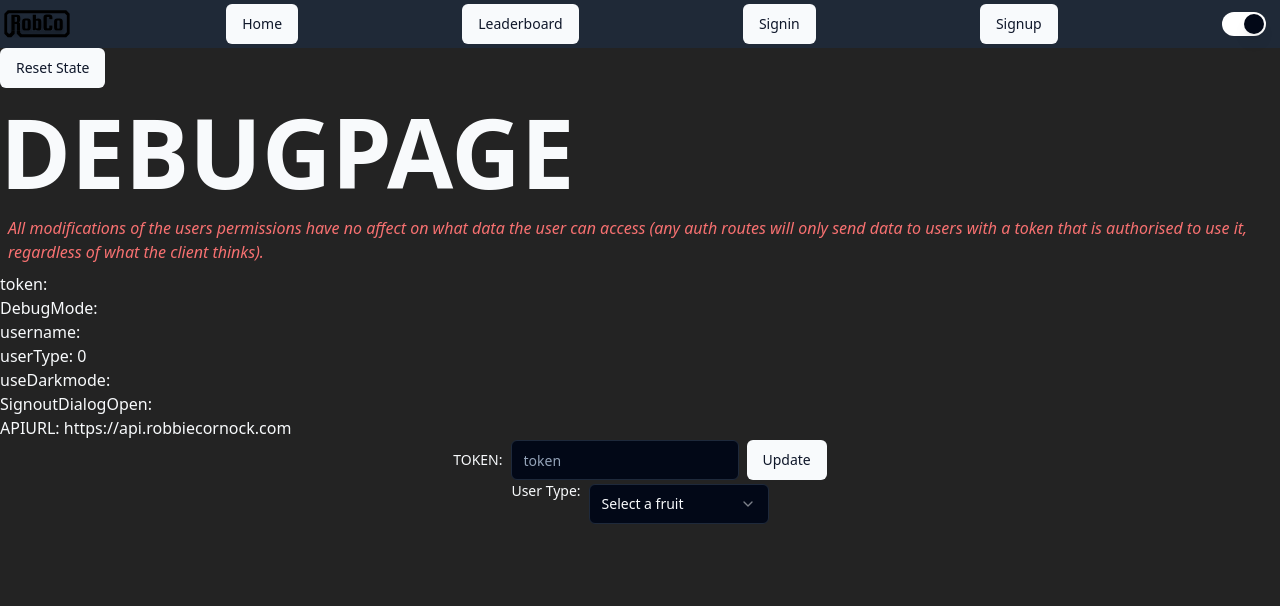
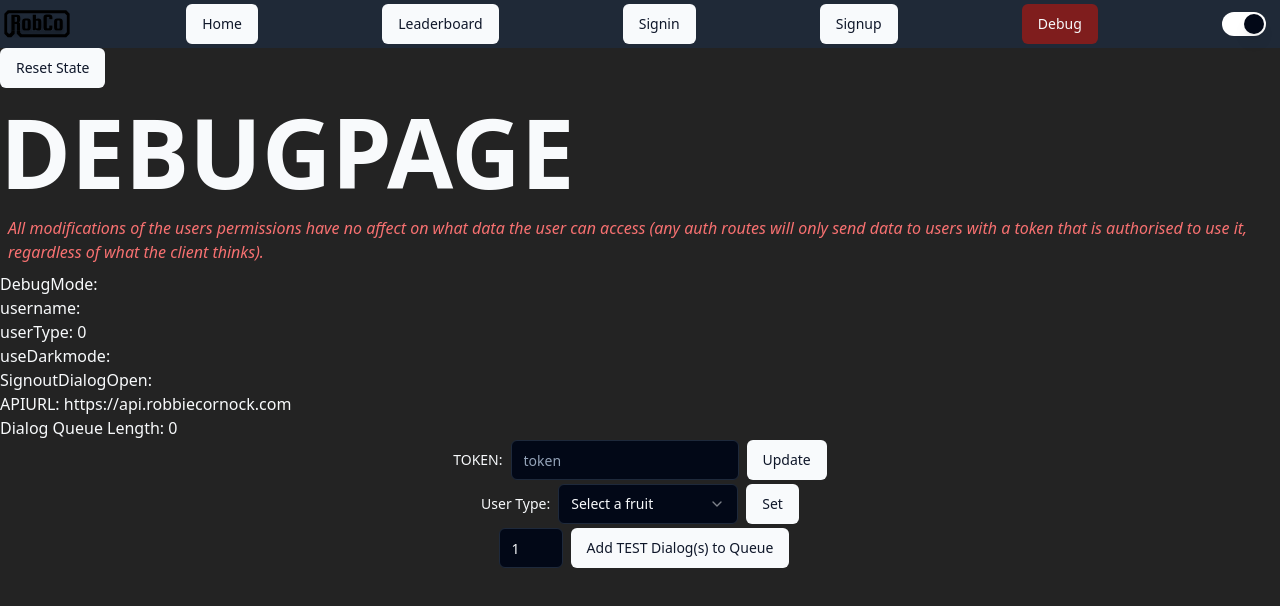
Before and after one commit to NaughtyDog6000/CompsciTDWebsite, a React (Vite) app: page /Debug in a window 1280 px wide. Shown: the top 606 px of the page. Built offline with nearby package versions, Linux system fonts and the light colour scheme.

Commit message:
incomplete work

```diff
--- a/src/App.tsx
+++ b/src/App.tsx
@@ -6,42 +6,45 @@ import {
   CustomDialogContextProps,
   UserTypeEnum,
 } from "./Structs/State";
+import { UseDarkMode } from "./main";
+import { SignoutDialog } from "./components/Signout";
+import { AuthRoute, SignedOutRoute } from "./lib/Routes";
+import { Toaster } from "./components/ui/toaster";
+import { CustomDialog, CustomDialogProps } from "@/components/CustomDialog";
+import { CompsciAPI } from "@/lib/APICALLS";
 
 import Page404 from "./Pages/Misc/Page404";
 import HomePage from "./Pages/HomePage";
 import Leaderboard from "./Pages/LeaderboardPage";
 import DebugPage from "./Pages/Misc/Debug";
-import { UseDarkMode } from "./main";
-import { SignoutDialog } from "./components/Signout";
 import SigninPage from "./Pages/Signin";
-import { AuthRoute, SignedOutRoute } from "./lib/Routes";
 import AdminPage from "./Pages/AdminPages/A_Overview";
 import SignoutPage from "./Pages/Misc/SignoutPage";
 import SignupPage from "./Pages/Signup";
-import { Toaster } from "./components/ui/toaster";
 import ProfilePage from "./Pages/SignedInExclusive/ProfilePage";
 import UserProfilePage from "./Pages/UserProfilePage";
 import BlankTestPage from "./Pages/Misc/BlankTest";
-import { CustomDialog, CustomDialogProps } from "@/components/CustomDialog";
 
 export const AppContext = createContext<AppContextProps | undefined>(undefined);
 const defaultAppState: AppState = {
-  token: null,
-  DebugMode: false,
+  DebugMode: true,
   username: null,
   userType: UserTypeEnum.SignedOut,
   useDarkmode: true,
   SignoutDialogOpen: false,
 };
-export const APIURLContext = createContext<string | undefined>(undefined);
-
+export const APIContext = createContext<CompsciAPI | undefined>(undefined);
+const defaultAPIstate: CompsciAPI = new CompsciAPI(
+  null,
+  "https://api.robbiecornock.com"
+);
 export const CustomDialogContext = createContext<
   CustomDialogContextProps | undefined
 >(undefined);
 
 function App() {
   const [AppState, SetAppState] = useState<AppState>(defaultAppState);
-  const [APIURL] = useState("https://api.robbiecornock.com");
+  const [API] = useState<CompsciAPI>(defaultAPIstate);
   const [DialogQueue, SetDialogQueue] = useState<CustomDialogProps[]>([]);
 
   useEffect(() => {
@@ -52,7 +55,7 @@ function App() {
   return (
     <>
       <AppContext.Provider value={{ AppState, SetAppState }}>
-        <APIURLContext.Provider value={APIURL}>
+        <APIContext.Provider value={API}>
           <CustomDialogContext.Provider
             value={{
               CustomDialogQueue: DialogQueue,
@@ -123,7 +126,7 @@ function App() {
               </Routes>
             </BrowserRouter>
           </CustomDialogContext.Provider>
-        </APIURLContext.Provider>
+        </APIContext.Provider>
       </AppContext.Provider>
     </>
   );
--- a/src/Pages/LeaderboardPage.tsx
+++ b/src/Pages/LeaderboardPage.tsx
@@ -51,7 +51,7 @@ import { ScrollArea } from "@/components/ui/scroll-area";
 
 import { columns } from "@/components/Leaderboard/LColumns";
 import L_Table from "@/components/Leaderboard/LTable";
-import { useAPIURL, useAppState } from "@/Structs/State";
+import { useAPI } from "@/Structs/State";
 import { toast } from "@/components/ui/use-toast";
 
 const DefaultLeaderboardSettings: LeaderboardSettingsType = {
@@ -69,8 +69,7 @@ export default function Leaderboard(): JSX.Element {
   const [controlPanelEnabled, setControlPanelEnabled] = useState(false);
   const [leaderboardSettings, SetLeaderboardSettings] =
     useState<LeaderboardSettingsType>(DefaultLeaderboardSettings);
-  const APIURL = useAPIURL();
-  const { AppState } = useAppState();
+  const API = useAPI();
 
   const [PageData, SetPageData] = useState<PageData>(DefaultPageData);
 
@@ -79,7 +78,7 @@ export default function Leaderboard(): JSX.Element {
   ) {
     // if the user is not signed in, currently they cannot access the Leaderboard
     // TODO!() allow non signed in usage
-    if (AppState.token === null) {
+    if (API.token === null) {
       console.warn("cannot update without token");
       toast({
         title: "ERROR",
@@ -105,11 +104,11 @@ export default function Leaderboard(): JSX.Element {
     // create the appropriate headers including the user's auth token
     const headers = new Headers();
     headers.append("Content-Type", "application/json; charset=UTF-8");
-    headers.append("auth", AppState.token);
+    headers.append("auth", API.token);
 
     // fetch leaderboard data from the API
-    console.log(APIURL + "/leaderboard/scores");
-    const response = await fetch(APIURL + "/leaderboard/scores", {
+    console.log(API.URL + "/leaderboard/scores");
+    const response = await fetch(API.URL + "/leaderboard/scores", {
       method: "POST",
       headers: headers,
       mode: "cors",
--- a/src/Pages/Misc/BlankTest.tsx
+++ b/src/Pages/Misc/BlankTest.tsx
@@ -1,12 +1,6 @@
 import { CustomDialogContext } from "@/App";
-import {
-  CustomDialogProps,
-  DialogCloseResponse,
-  DialogOutcomeEnum,
-} from "@/components/CustomDialog";
 import { NavBar } from "@/components/NavBar";
-import { Button } from "@/components/ui/button";
-import { ReactNode, useContext } from "react";
+import { useContext } from "react";
 
 export default function BlankTestPage(): JSX.Element {
   const DialogContext = useContext(CustomDialogContext);
@@ -19,52 +13,6 @@ export default function BlankTestPage(): JSX.Element {
     <>
       <NavBar />
       Test Page!
-      <Button
-        onClick={() => {
-          const dialog: CustomDialogProps = {
-            content: function (props: {
-              handleClose: (response: DialogCloseResponse) => void;
-            }): ReactNode {
-              return (
-                <>
-                  <p>Dialog Content</p>
-                  <Button
-                    onClick={() => {
-                      props.handleClose({
-                        data: null,
-                        description: "content's button pressed",
-                        outcome: DialogOutcomeEnum.Closed,
-                      });
-                    }}
-                  >
-                    Close
-                  </Button>
-                </>
-              );
-            },
-            handleClose: function (response: DialogCloseResponse): void {
-              console.log(
-                `Outcome: ${response.outcome}\nDescription: ${response.description}\nData: ${response.data}`
-              );
-            },
-          };
-          DialogContext.SetCustomDialogQueue([
-            dialog,
-            ...DialogContext.CustomDialogQueue,
-          ]);
-        }}
-      >
-        Add Eleement to QUeue
-      </Button>
-      <Button
-        onClick={() => {
-          console.log(
-            "Queue Length: " + DialogContext.CustomDialogQueue.length
-          );
-        }}
-      >
-        LOG QUEUE LENGTH
-      </Button>
     </>
   );
 }
--- a/src/Pages/Misc/Debug.tsx
+++ b/src/Pages/Misc/Debug.tsx
@@ -1,8 +1,13 @@
 import { Button } from "@/components/ui/button";
 import { NavBar } from "@/components/NavBar";
-import { DefaultAppState, useAPIURL, useAppState } from "@/Structs/State";
+import {
+  DefaultAppState,
+  UserTypeEnum,
+  useAPI,
+  useAppState,
+} from "@/Structs/State";
 import { Input } from "@/components/ui/input";
-import { useState } from "react";
+import { ReactNode, useState, useContext } from "react";
 import { Label } from "@/components/ui/label";
 import {
   Select,
@@ -12,12 +17,25 @@ import {
   SelectTrigger,
   SelectValue,
 } from "@/components/ui/select";
+import {
+  CustomDialogProps,
+  DialogCloseResponse,
+  DialogOutcomeEnum,
+} from "@/components/CustomDialog";
+import { CustomDialogContext } from "@/App";
+import { rm } from "fs";
 
 export default function DebugPage() {
   const { AppState, SetAppState } = useAppState();
-  const APIURL = useAPIURL();
+  const API = useAPI();
+  const DialogContext = useContext(CustomDialogContext);
+  if (!DialogContext)
+    throw new Error(
+      "Dialog can only be used where the Dialog Context Provder is provided"
+    );
+
   const [token, SetToken] = useState("");
-
+  const [dialogsToOpen, SetDialogsToOpen] = useState(1);
   return (
     <>
       <NavBar />
@@ -46,7 +64,8 @@ export default function DebugPage() {
           {entry[0]}: {entry[1]}
         </p>
       ))}
-      <p>APIURL: {APIURL}</p>
+      <p>APIURL: {API.URL}</p>
+      <p>Dialog Queue Length: {DialogContext.CustomDialogQueue.length}</p>
 
       <div className="flex flex-col items-center justify-center">
         <div className="flex flex-row gap-2">
@@ -64,28 +83,85 @@ export default function DebugPage() {
           />
           <Button
             onClick={() => {
-              SetAppState({ ...AppState, token: token });
+              API.token = token;
             }}
           >
             Update
           </Button>
         </div>
         <div className="flex flex-row gap-2 m-1">
-          <Label>User Type:</Label>
+          <Label className="self-center">User Type:</Label>
           <Select>
             <SelectTrigger className="w-[180px]">
               <SelectValue placeholder="Select a fruit" />
             </SelectTrigger>
             <SelectContent>
               <SelectGroup>
-                <SelectItem value="apple">Apple</SelectItem>
-                <SelectItem value="banana">Banana</SelectItem>
-                <SelectItem value="blueberry">Blueberry</SelectItem>
-                <SelectItem value="grapes">Grapes</SelectItem>
-                <SelectItem value="pineapple">Pineapple</SelectItem>
+                <SelectItem value={UserTypeEnum.SignedOut.toString()}>
+                  Signed Out
+                </SelectItem>
+                <SelectItem value={UserTypeEnum.User.toString()}>
+                  User
+                </SelectItem>
+                <SelectItem value={UserTypeEnum.Moderator.toString()}>
+                  Moderator
+                </SelectItem>
+                <SelectItem value={UserTypeEnum.Admin.toString()}>
+                  Admin
+                </SelectItem>
               </SelectGroup>
             </SelectContent>
           </Select>
+          <Button>Set</Button>
+        </div>
+        <div className="flex flex-row items-center justify-center">
+          <Input
+            type="number"
+            className="w-16 mx-2"
+            max={99}
+            defaultValue={1}
+            onChange={(e) => {
+              SetDialogsToOpen(Number(e.target.value));
+            }}
+          />
+          <Button
+            onClick={() => {
+              const dialog: CustomDialogProps = {
+                content: function (props: {
+                  handleClose: (response: DialogCloseResponse) => void;
+                }): ReactNode {
+                  return (
+                    <>
+                      <p>Dialog Content</p>
+                      <Button
+                        onClick={() => {
+                          props.handleClose({
+                            data: null,
+                            description: "content's button pressed",
+                            outcome: DialogOutcomeEnum.Closed,
+                          });
+                        }}
+                      >
+                        Close
+                      </Button>
+                    </>
+                  );
+                },
+                handleClose: function (response: DialogCloseResponse): void {
+                  console.log(
+                    `Outcome: ${response.outcome}\nDescription: ${response.description}\nData: ${response.data}`
+                  );
+                },
+              };
+              const dialogs = new Array(dialogsToOpen).fill(dialog);
+              DialogContext.SetCustomDialogQueue([
+                ...dialogs,
+                ...DialogContext.CustomDialogQueue,
+              ]);
+            }}
+          >
+            Add TEST Dialog(s) to Queue
+          </Button>
         </div>
       </div>
     </>
--- a/src/Pages/Signin.tsx
+++ b/src/Pages/Signin.tsx
@@ -1,4 +1,4 @@
-import { UserTypeEnum, useAPIURL, useAppState } from "@/Structs/State";
+import { UserTypeEnum, useAPI, useAppState } from "@/Structs/State";
 import { NavBar } from "@/components/NavBar";
 import { Helmet } from "react-helmet";
 import { useNavigate } from "react-router-dom";
@@ -22,9 +22,8 @@ import z from "zod";
 
 export function SigninForm({ className }: { className?: string }): JSX.Element {
   const { AppState, SetAppState } = useAppState();
-  const APIURL = useAPIURL();
+  const API = useAPI();
   const { toast } = useToast();
-
   const SigninFormSchema = z.object({
     username: z
       .string()
@@ -50,24 +49,17 @@ export function SigninForm({ className }: { className?: string }): JSX.Element {
     headers.append("Content-Type", "application/json; charset=UTF-8");
 
     // send the username and password to the signin api Route
-    const response = await fetch(APIURL + "/signin", {
-      method: "POST",
-      headers: headers,
-      mode: "cors",
-      body: JSON.stringify(values),
-    });
+    const success = API.Signin(values.username, values.password);
 
-    if (!response.ok) {
-      const error = await response.json();
-      console.error("Failed To Signup: ", error);
+    if (!success) {
+      console.error("Failed To Signin");
       toast({
         title: "ERROR",
-        description: `an error occured: ${error.response}`,
+        description: `an error occured: falied to signin`,
       });
       return;
     }
 
-    const json = await response.json();
     toast({
       title: "Signin Success!",
       description: "you successfully signed in :)",
@@ -75,7 +67,6 @@ export function SigninForm({ className }: { className?: string }): JSX.Element {
 
     SetAppState({
       ...AppState,
-      token: json.token,
       userType: UserTypeEnum.Admin,
     });
     // SetAppState({ ...AppState, userType: UserTypeEnum.User });
--- a/src/Structs/State.ts
+++ b/src/Structs/State.ts
@@ -1,9 +1,9 @@
-import { APIURLContext, AppContext } from "@/App";
+import { APIContext, AppContext } from "@/App";
 import { CustomDialogProps } from "@/components/CustomDialog";
 import { useContext } from "react";
+import { CompsciAPI } from "@/lib/APICALLS";
 
 export type AppState = {
-  token: string | null;
   username: string | null;
   userType: UserTypeEnum;
   DebugMode: boolean;
@@ -12,7 +12,6 @@ export type AppState = {
 };
 
 export const DefaultAppState: AppState = {
-  token: null,
   username: null,
   userType: UserTypeEnum.SignedOut,
   DebugMode: false,
@@ -41,11 +40,11 @@ export function useAppState(): AppContextProps {
   return context;
 }
 
-export function useAPIURL(): string {
-  const context = useContext(APIURLContext);
+export function useAPI(): CompsciAPI {
+  const context = useContext(APIContext);
   if (!context) {
     throw new Error(
-      "the APIURL context was not provided, APIURL can only be used where it is provided"
+      "the API context was not provided, API can only be used where it is provided"
     );
   }
   return context;
--- a/src/lib/APICALLS.ts
+++ b/src/lib/APICALLS.ts
@@ -1,30 +1,73 @@
 // A set of API calling functions that do the repetative parts for common API calls
+
+import { APIRootResponse } from "@/lib/APICallsTypes";
 
 // considered creating an API object that has all the function calls on it with a property of token
 //  instead of passing the token on everty api call but that would be more work
 
 // just realised that I would need to pass the API URL as well so fuck it, API class it is
 
-class CompsciAPI {
+export class CompsciAPI {
   token: string | null = null;
-  APIURL: string;
+  URL: string;
 
-  constructor(token: string | undefined, APIURL: string) {
+  constructor(token: string | null, APIURL: string) {
     if (token) {
       this.token = token;
     }
-    this.APIURL = APIURL;
+    this.URL = APIURL;
   }
 
-  // up for debate if I actually put this logic here or not but idk
+  /**
+   * @returns headers setup for sending json and with the user's auth token
+   */
+  calculateHeaders(): Headers {
+    const headers: Headers = new Headers();
+    if (this.token !== null) {
+      headers.append("auth", this.token);
+    }
 
-  // async Signin(username: string, password: string) {}
+    headers.append("Content-Type", "application/json; charset=UTF-8");
+    return headers;
+  }
+
+  /**
+   *
+   * @param username the username the user is trying to signin with
+   * @param password the password that they have entered
+   * @returns if the signin was a success
+   */
+  public async Signin(username: string, password: string): Promise<boolean> {
+    const headers: Headers = this.calculateHeaders();
+
+    const response = await fetch(this.URL + "/signin", {
+      method: "POST",
+      headers: headers,
+      mode: "cors",
+      body: JSON.stringify({
+        username,
+        password,
+      }),
+    });
+
+    if (!response.ok) {
+      console.warn("signin failed ");
+      return false;
+    }
+    const json: object = await response.json();
+    console.log(json);
+    // TODO!() test if the object actually says that the user exists.
+    return true;
+  }
   // async Signup(username: string, email: string, password: string) {}
 
   // Check the API IS ALIVE
   async CheckAPIHealth() {
-    const response = await fetch(this.APIURL + "/");
+    const response = await fetch(this.URL + "/");
 
+    const json: APIRootResponse = await response.json();
+
+    json;
     if (response.ok) {
       return true;
     } else {
@@ -45,7 +88,7 @@ class CompsciAPI {
     headers.append("Content-Type", "application/json; charset=UTF-8");
     headers.append("auth", this.token);
 
-    const response = await fetch(this.APIURL + "/check_user", {
+    const response = await fetch(this.URL + "/check_user", {
       method: "POST",
       headers: headers,
       mode: "cors",
@@ -59,7 +102,11 @@ class CompsciAPI {
     };
   }
 
+  async GetLeaderboardScores() {
+    return null;
+  }
   async GetProfileData(username: string) {}
 }
 
+// fetch leaderboard scores
 // fetch user's profile data
--- /dev/null
+++ b/src/lib/APICallsTypes.ts
@@ -0,0 +1,13 @@
+export type APISigninResponse = object;
+
+export type APISignupResponse = object;
+
+export type APIPingPongResponse = {
+  response: string;
+};
+
+export type APIRootResponse = {
+  Time: number;
+  method_sent: string;
+  response: string;
+};
```
